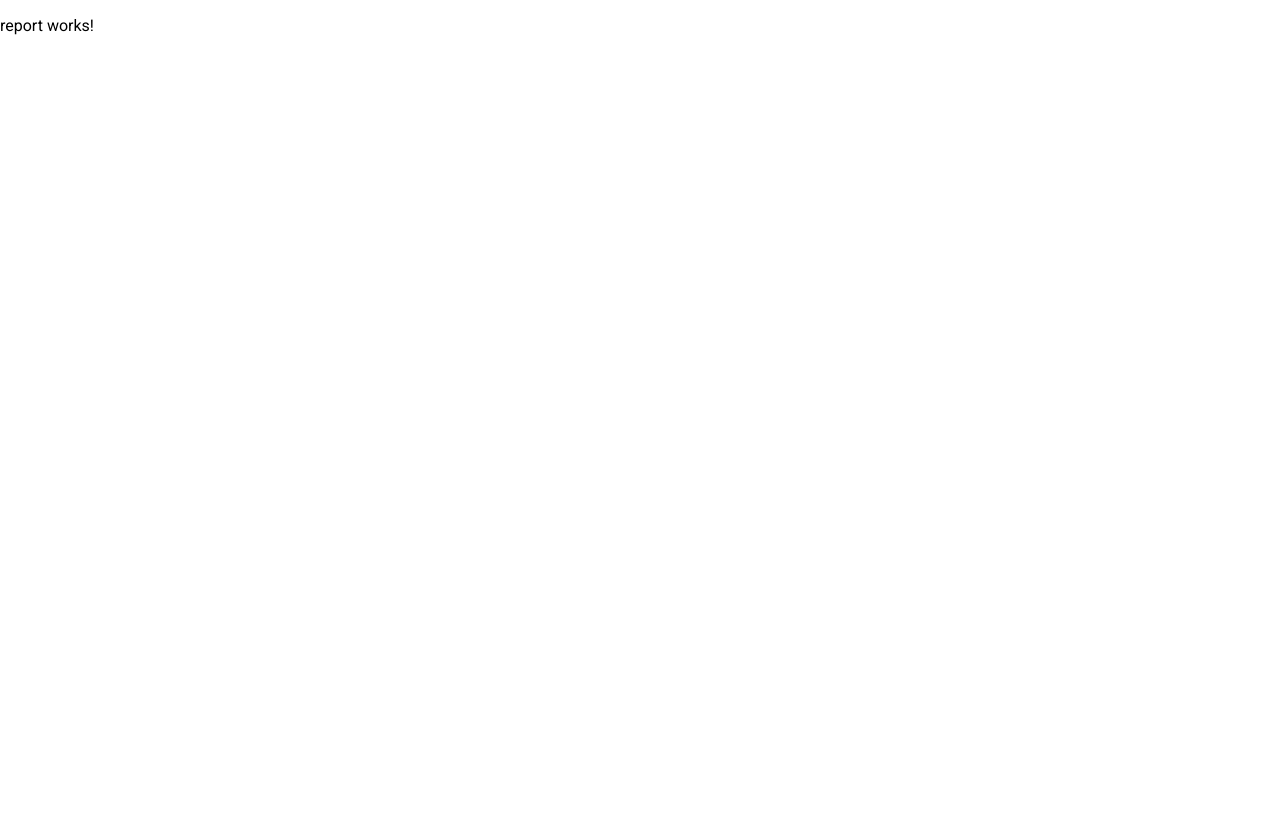
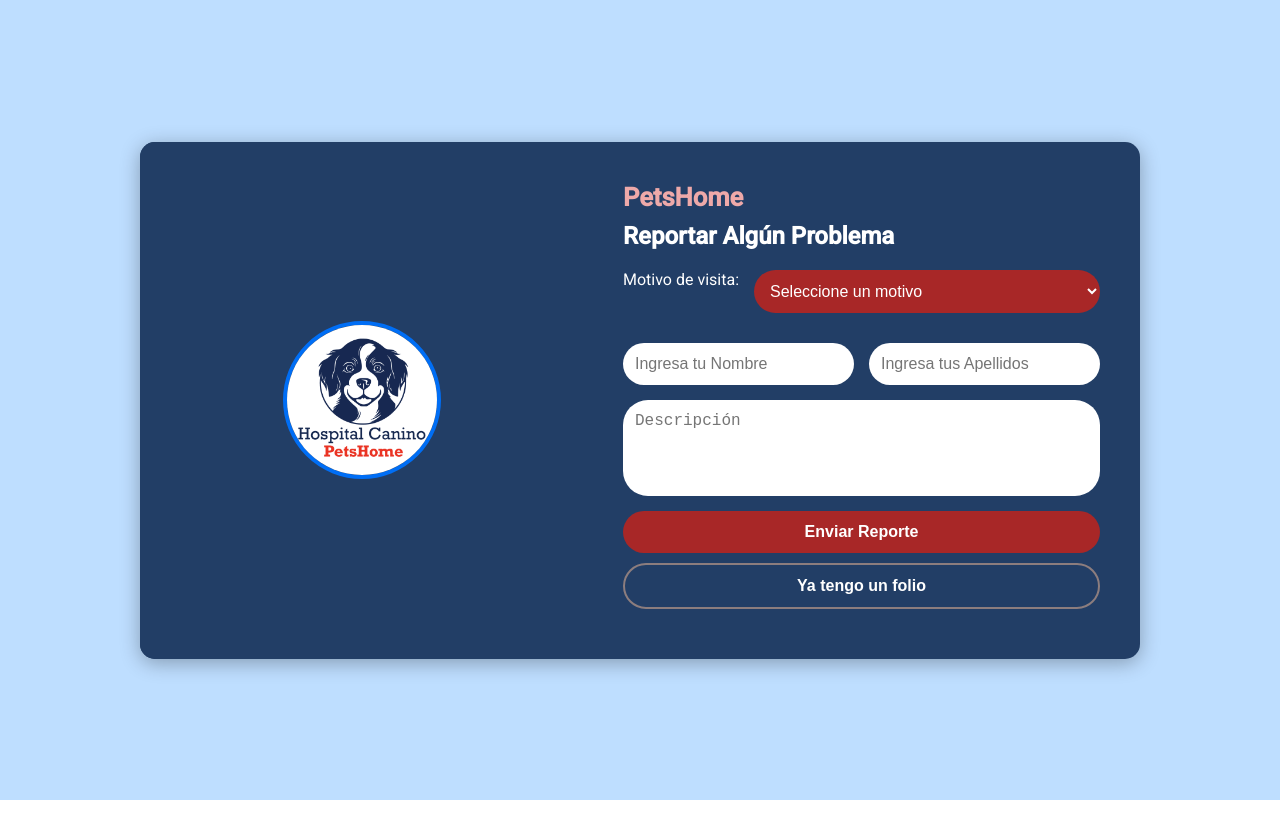
Before and after one commit to JorgeFde/Proyecto_Final_Hospital, an Angular app in the folder Hospital canino/Proyecto/Hospital_Canino/: page /Report in a window 1280 px wide. Built offline with nearby package versions, Linux system fonts and the light colour scheme.

Commit message:
Parte del Reporte

```diff
--- a/Hospital canino/Proyecto/Hospital_Canino/src/app/Components/login/login.component.css
+++ b/Hospital canino/Proyecto/Hospital_Canino/src/app/Components/login/login.component.css
@@ -70,7 +70,7 @@
 /* Panel derecho */
 .right-panel {
   width: 50%;
-  background-color: #0365ed;
+  background-color: #223e66;
   color: white;
   padding: 50px 40px;
   display: flex;
--- a/Hospital canino/Proyecto/Hospital_Canino/src/app/Components/report/report.component.css
+++ b/Hospital canino/Proyecto/Hospital_Canino/src/app/Components/report/report.component.css
@@ -0,0 +1,128 @@
+/* Fondo completo parte de atras */
+.register-wrapper {
+  display: flex;
+  justify-content: center;
+  align-items: center;
+  height: 100vh;
+  background-color: #bedeff;
+}
+
+/* Contenedor principal */
+.register-container {
+  display: flex;
+  width: 90%;
+  max-width: 1000px;
+  background-color: #223e66; /* Azul oscuro */
+  border-radius: 15px;
+  overflow: hidden;
+  box-shadow: 0 4px 20px rgba(0, 0, 0, 0.3);
+  color: white;
+}
+
+/* imagen logo */
+.register-image {
+  flex: 1;
+  display: flex;
+  justify-content: center;
+  align-items: center;
+  background-color: #223e66; /* Asegura color igual */
+  padding: 40px;
+}
+
+/* Imagen circular */
+.avatar {
+  width: 150px;
+  height: 150px;
+  border-radius: 50%;
+  object-fit: cover;
+  border: 4px solid #006ef5;
+}
+
+/* formulario */
+.register-content {
+  flex: 1;
+  padding: 40px;
+  display: flex;
+  flex-direction: column;
+  justify-content: center;
+  align-items: flex-start; /* Alineado al inicio horizontal */
+}
+
+/* Logo y encabezado */
+.logo {
+  font-weight: bold;
+  font-size: 1.6rem;
+  color: #eea9a9;
+  margin-bottom: 10px;
+}
+
+h2 {
+  margin: 0 0 20px 0;
+}
+
+/* separacion formulario */
+.form-row {
+  display: flex;
+  gap: 15px;
+  margin-bottom: 15px;
+  width: 100%;
+}
+
+/* Inputs y selects */
+input[type="text"], select {
+  flex: 1;
+  padding: 12px;
+  border-radius: 25px;
+  border: none;
+  font-size: 1rem;
+}
+
+textarea {
+  width: 100%;
+  padding: 12px;
+  border-radius: 25px;
+  border: none;
+  font-size: 1rem;
+  resize: none;
+  vertical-align: top;
+}
+
+/* selector de motivo */
+select {
+  background-color: #a82727;
+  color: rgb(255, 255, 255);
+  margin-bottom: 15px;
+  cursor: pointer;
+}
+
+/* Botones */
+.create-btn, .folio-btn {
+  width: 100%;
+  padding: 12px;
+  border-radius: 25px;
+  font-weight: bold;
+  margin-bottom: 10px;
+  cursor: pointer;
+  font-size: 1rem;
+}
+
+/*boton enviar reporte*/
+.create-btn {
+  background-color: #a82727;
+  color: white;
+  border: none;
+}
+
+/*marco boton folio*/
+.folio-btn {
+  background-color: transparent;
+  border: 2px solid #8c7d7e;
+  color: white;
+  transition: background-color 0.3s, color 0.3s;
+}
+
+/*animacion pasando el cursor*/
+.folio-btn:hover {
+  background-color: #a82727;
+  color: white;
+}
--- a/Hospital canino/Proyecto/Hospital_Canino/src/app/Components/report/report.component.html
+++ b/Hospital canino/Proyecto/Hospital_Canino/src/app/Components/report/report.component.html
@@ -1 +1,39 @@
-<p>report works!</p>
+<div class="register-wrapper">
+  <div class="register-container">
+
+    <div class="register-image">
+      <img src="assets/logo.png" alt="Mascota" class="avatar" />
+    </div>
+
+    <!-- Formulario -->
+    <div class="register-content">
+      <div class="logo">PetsHome</div>
+      <h2>Reportar Algún Problema</h2>
+
+      <div class="form-row">
+        <label for="motivo">Motivo de visita:</label>
+        <select id="motivo">
+          <option>Seleccione un motivo</option>
+          <option value="consulta">Consulta</option>
+            <option value="Urgencia">Urgencia</option>
+            <option value="reclamo">Reclamo</option>
+            <option value="otros">Otros</option>
+        </select>
+      </div>
+
+
+      <div class="form-row">
+        <input type="text" placeholder="Ingresa tu Nombre" />
+        <input type="text" placeholder="Ingresa tus Apellidos" />
+      </div>
+
+      <div class="form-row">
+        <textarea rows="4" placeholder="Descripción"></textarea>
+      </div>
+
+      <button class="create-btn">Enviar Reporte</button>
+      <button class="folio-btn">Ya tengo un folio</button>
+    </div>
+
+  </div>
+</div>
```
Also changed, not shown: Hospital canino/Proyecto/Hospital_Canino/public/assets/images/FondoHuella1.jpg (added), 1 other file (tests, documents, lock files or other folders).
